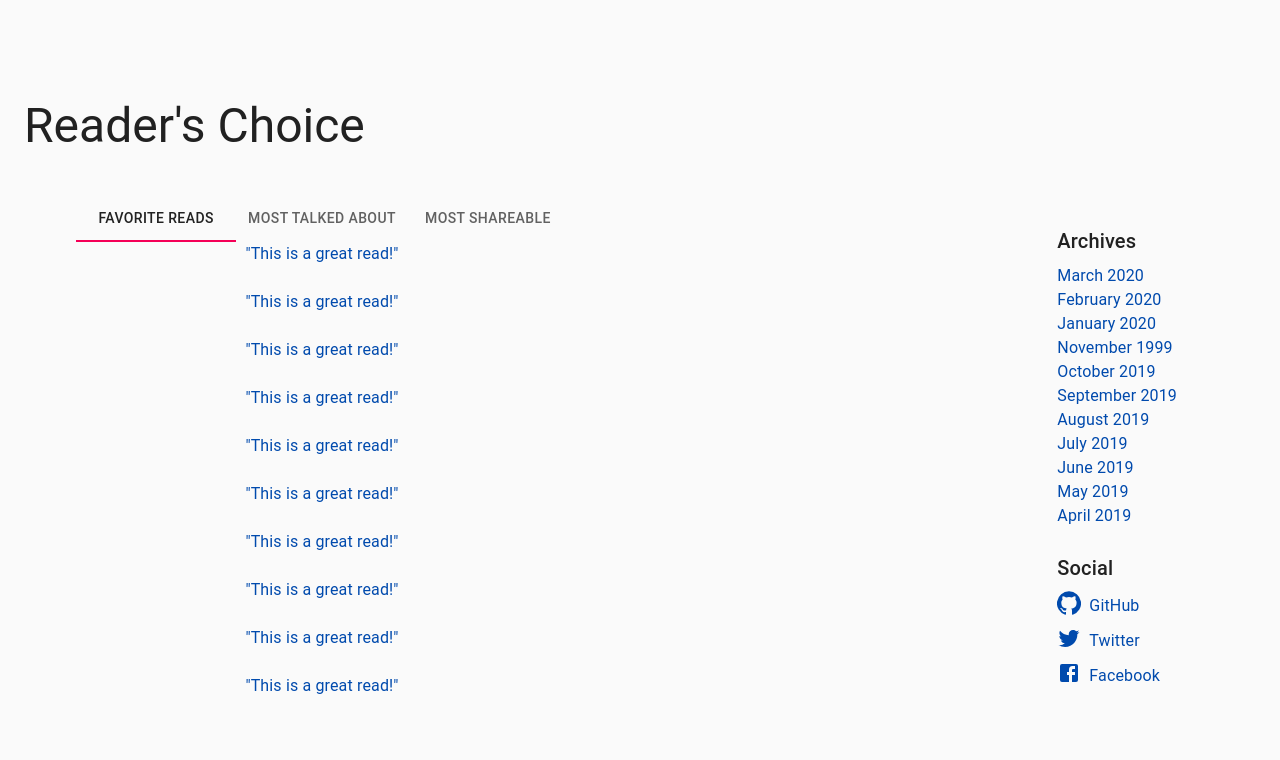
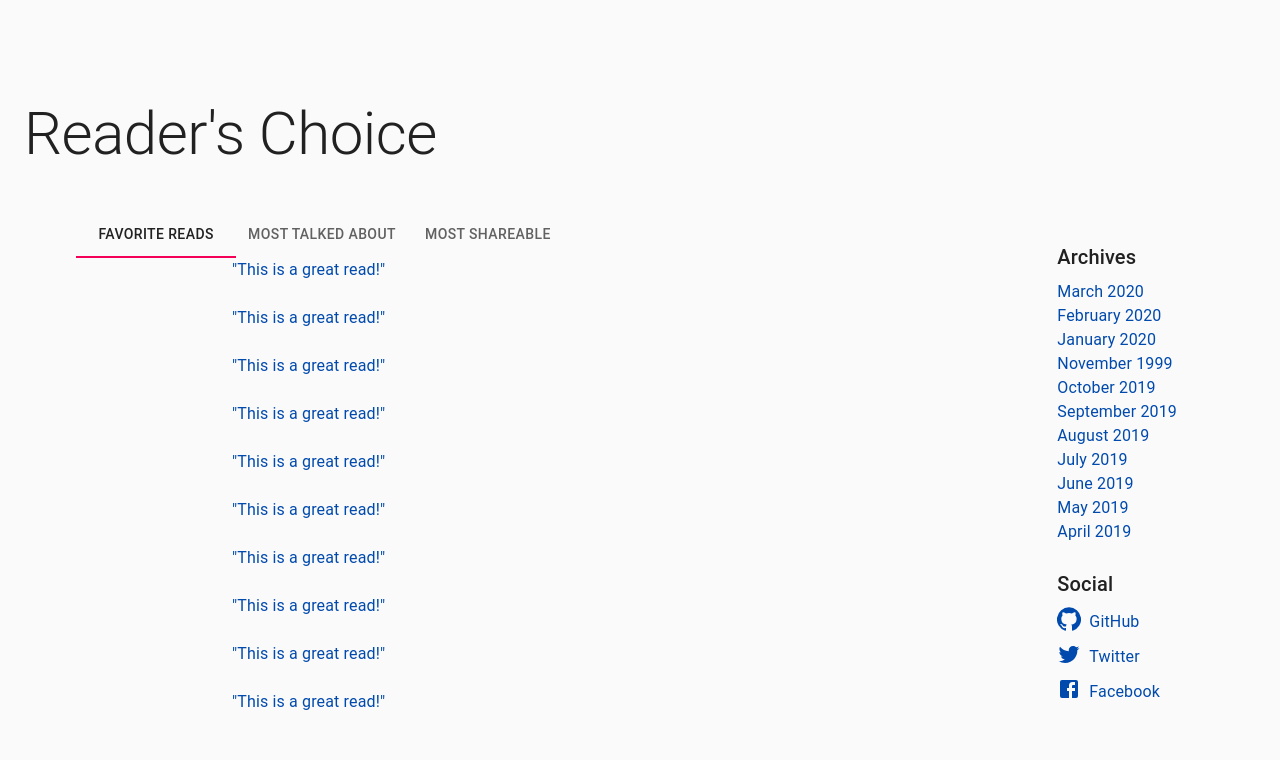
Before and after one commit to Delabove/Blog-Landing-Layout, a React (Create React App) app: page / in a window 1280 px wide. Shown: the part 1540-2300 px from the top of the page. Built offline with nearby package versions, Linux system fonts and the light colour scheme.

Commit message:
creating click event for popular posts

```diff
--- a/src/App.js
+++ b/src/App.js
@@ -79,7 +79,7 @@ function App() {
 
           <Grid container spacing={5} className={classes.bottomGrid}>
           <Grid item xs={12} >
-            <Typography variant="h3">
+            <Typography variant="h2">
             Reader's Choice
             </Typography>
             </Grid>
--- a/src/components/PopularArticles.js
+++ b/src/components/PopularArticles.js
@@ -3,23 +3,24 @@ import { makeStyles } from '@material-ui/core/styles';
 import MostViews from './MostViews';
 import MostShares from './MostShares';
 import MostComments from './MostComments';
+import Typography from '@material-ui/core/Typography';
 import Tabs from '@material-ui/core/Tabs';
 import Tab from '@material-ui/core/Tab';
 import Box from '@material-ui/core/Box';
-import Grid from '@material-ui/core/Grid';
 
 
 const useStyles = makeStyles((theme) => ({
-
-    tabs: {
-        marginBottom: 150,
-        marginTop: 150,
-    },
+    dropdown: {
+        right: 0,
+        left: 0,
+        zIndex: 1,
+        paddingLeft: theme.spacing(26),
+      },
 
 }));
 
 const PopularArticles = () => {
-    // const classes = useStyles();
+    const classes = useStyles();
 
     const [selectedTab, setSelectedTab] = React.useState(0);
     const handleChange = (event, newValue) => {
@@ -32,17 +33,11 @@ const PopularArticles = () => {
 
 
 <>
-     <Grid
-     display="flex"
-     justifyContent="center"
-     alignItems="center">
-
-
 
     <Box
     display="flex"
-    justifyContent="center"
-    alignItems="center">
+     justifyContent="center"
+     alignItems="center">
             <Tabs value={selectedTab} onChange={handleChange} >
                 <Tab label="Favorite Reads" />
                 <Tab label="Most Talked About"  />
@@ -51,16 +46,11 @@ const PopularArticles = () => {
 
 </Box>
 
-<Box
-    display="flex"
-    justifyContent="center"
-    alignItems="center">
-
+<Box className={classes.dropdown}>
     {selectedTab === 0 && <MostViews />}
     {selectedTab === 1 && <MostComments />}
     {selectedTab === 2 && <MostShares />}
 </Box>
-</Grid>
 </>
 
 
```
